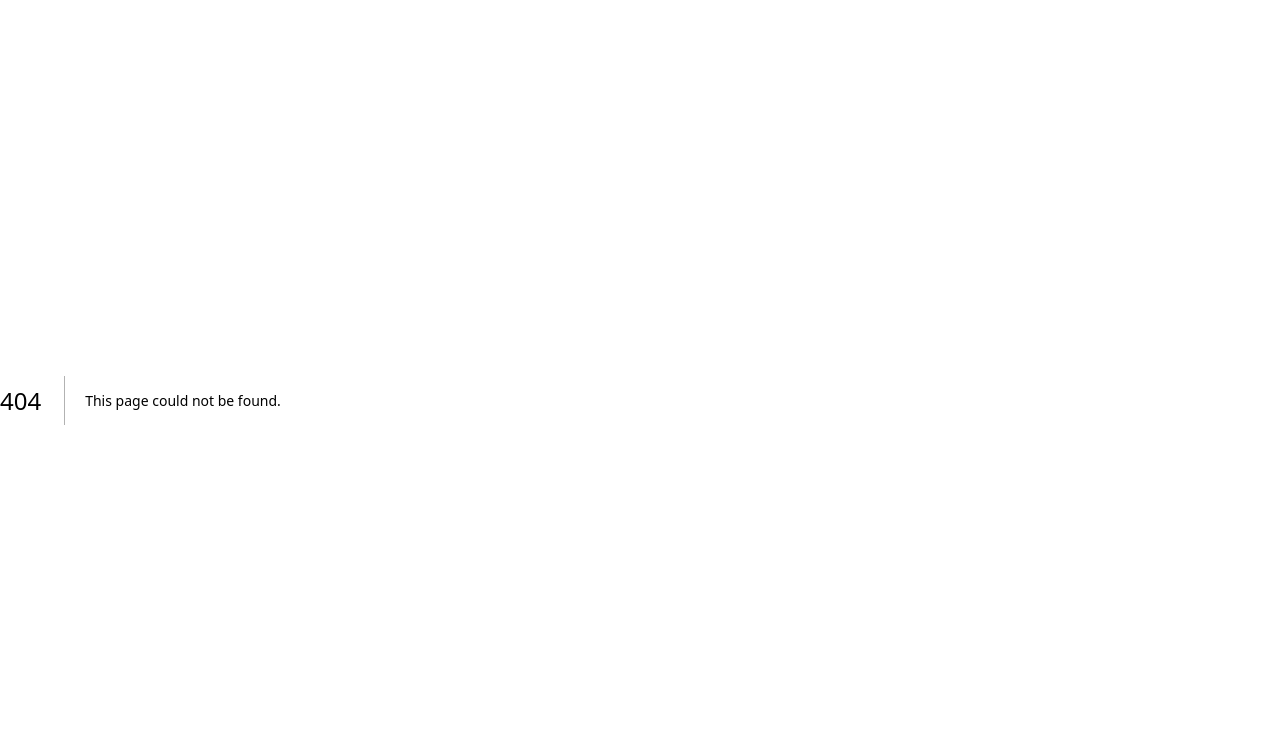
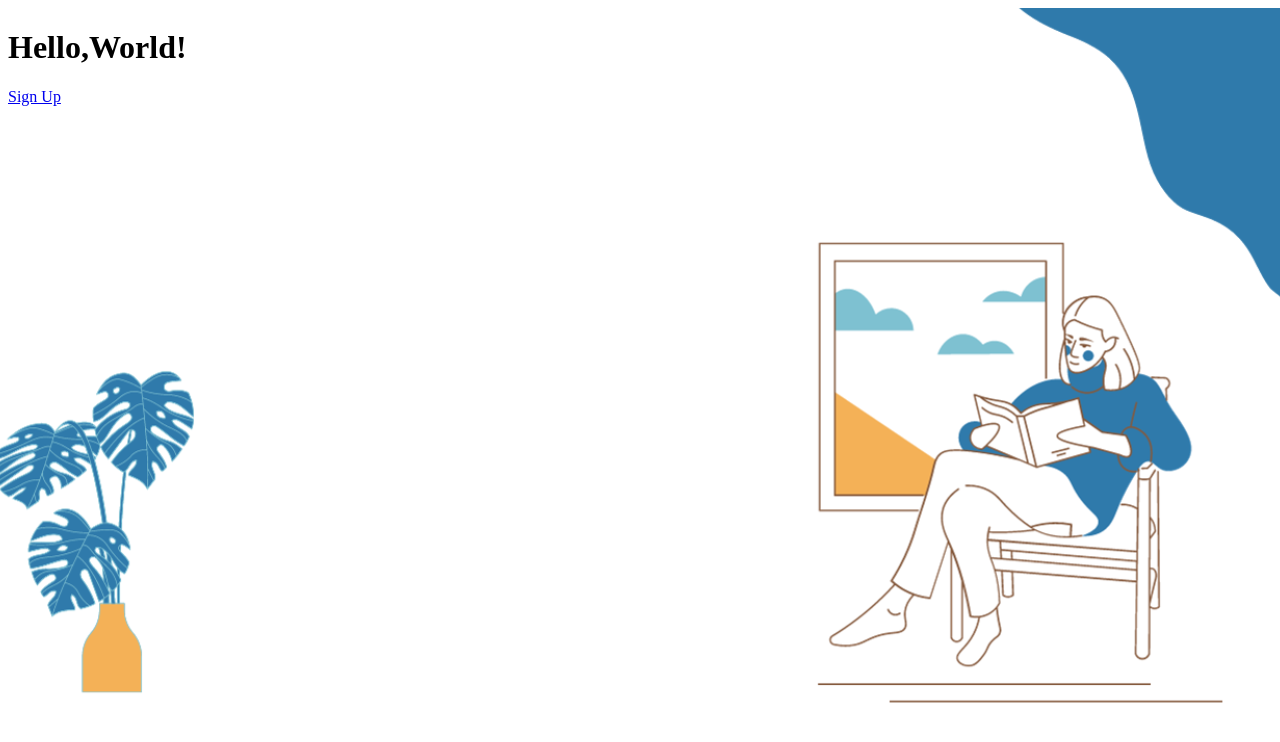
Before and after one commit to C4U4NZIn/-goraEu, a Next.js app: page /Login in a window 1280 px wide. Before the commit this address had no page. Shown: the top 742 px of the page. Built offline with nearby package versions, Linux system fonts and the light colour scheme.

Commit message:
Tela de Login + routes

```diff
--- /dev/null
+++ b/app/Login/layout.tsx
@@ -0,0 +1,23 @@
+
+import { Inter } from 'next/font/google'
+import LoginPage from '../Login/page'
+import styles from '../Login/login.module.css'
+const inter = Inter({ subsets: ['latin'] })
+
+
+export default function LoginLayout({
+  children,
+}: {
+  children: React.ReactNode
+}) {
+  return (
+    <html lang="pt-br">
+      <body
+      className={styles.body}
+      >
+      <LoginPage/>
+
+      </body>
+    </html>
+  )
+}
--- /dev/null
+++ b/app/Login/login.module.css
@@ -0,0 +1,12 @@
+.body{
+    display:flex;
+    flex-direction: row;
+    width: 80rem;
+    height: 52rem;
+
+}
+.leftContainerElementAgora{
+ height: 44.375rem;
+ width:52rem;
+ background-color: rgba(147, 206, 220, 1);
+}
--- /dev/null
+++ b/app/Login/page.tsx
@@ -0,0 +1,15 @@
+
+ import Link from 'next/link'
+ const LoginPage = ()=>{
+
+    return (
+      <>
+       <div>
+       <h1>Hello,World!</h1>
+        <Link href="/SignUp">Sign Up</Link>
+       </div>
+      </>
+    )
+
+}
+export default LoginPage;
--- a/app/page.tsx
+++ b/app/page.tsx
@@ -1,7 +1,7 @@
 
-import App from '../app/components/App';
+import SignUp from './SignUp/page';
 export default function Home() {
   return (
-   <App/>
+   <SignUp/>
   )
 }
```
Also changed, not shown: app/SignUp/page.tsx (renamed from app/components/App.tsx, +34 -6 lines), app/layout.tsx (+6 -1 lines), app/SignUp/appMedia.module.css (added), app/SignUp/background.module.css (renamed from app/components/bakground.module.css), app/components/appMedia.module.css (deleted), app/components/backGround.tsx (deleted).
